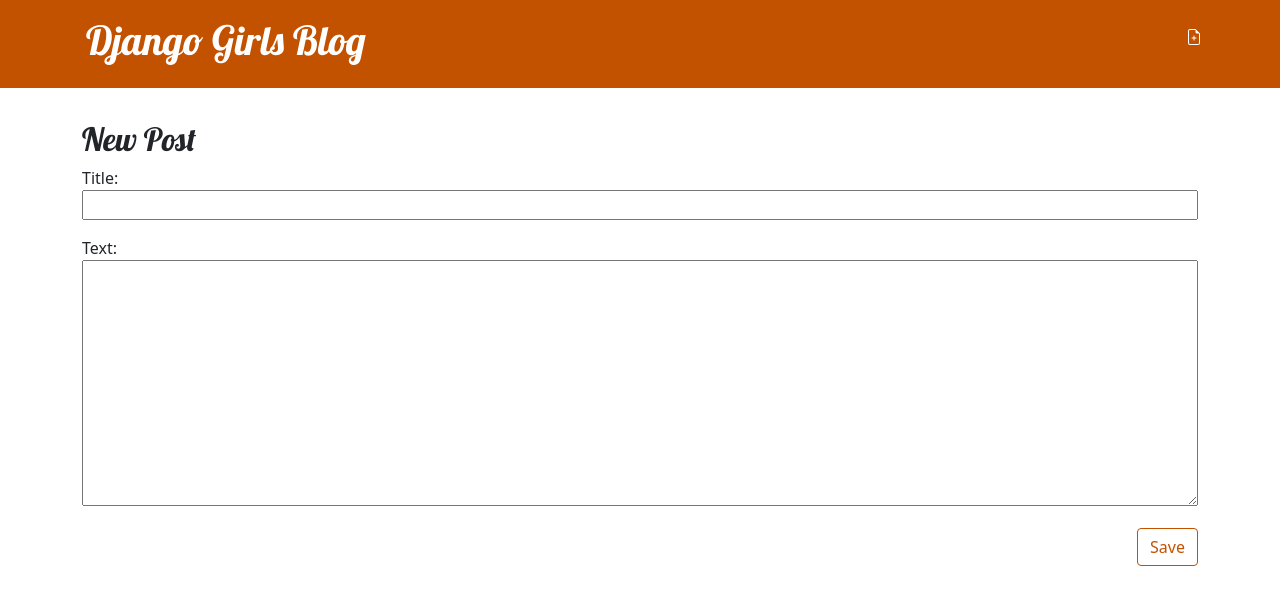
After one commit to bnjn/blog-site, a Django app: page /post/new in a window 1280 px wide. The commit adds this page. Shown: the top 605 px of the page. Run offline with Django 3.2, Linux system fonts and the light colour scheme; the visitor is signed in with stand-in values (Sample User, id 1).

Commit message:
full crud functionality added

```diff
--- /dev/null
+++ b/blog/forms.py
@@ -0,0 +1,8 @@
+from django import forms
+from .models import Post
+
+
+class PostForm(forms.ModelForm):
+    class Meta:
+        model = Post
+        fields = ('title', 'text',)
--- a/blog/static/css/blog.css
+++ b/blog/static/css/blog.css
@@ -1,13 +1,72 @@
-h1 a, h2 a {
-    color: #C25100;
+.page-header {
+    background-color: #C25100;
+    margin-top: 0;
+    margin-bottom: 2rem;
+    padding: 1rem 1rem 1rem 1.5rem;
+}
+
+.page-header h1,
+.page-header h1 a,
+.page-header h1 a:visited,
+.page-header h1 a:active {
+    color: #FFFFFF;
+    font-size: 2.5rem;
+}
+
+h1,
+h2,
+h3,
+h4 {
     font-family: 'Lobster', serif;
+}
+
+a {
     text-decoration: none;
 }
 
-h1 a:hover, h2 a:hover {
-    color: #fc6f00;
+.date {
+    color: #828282;
 }
 
-body {
-    padding-left: 1rem;
+.save {
+    float: right;
 }
+
+.post-form textarea,
+.post-form input {
+    width : 100%;
+}
+
+.top-menu,
+.top-menu:hover,
+.top-menu:visited {
+    color: #FFFFFF;
+    float: right;
+    font-size: 1.5rem;
+}
+
+.post {
+    margin-bottom: 3rem;
+}
+
+.post h2 a,
+.post h2 a:visited {
+    color: #000000;
+}
+
+.post > .date,
+.post > .actions {
+    float: right;
+}
+
+.btn-secondary,
+.btn-secondary:visited {
+    color: #C25100;
+    background: none;
+    border-color: #C25100;
+}
+
+.btn-secondary:hover {
+    color: #FFFFFF;
+    background-color: #C25100;
+}
--- /dev/null
+++ b/blog/templates/blog/base.html
@@ -0,0 +1,30 @@
+{% load static %}
+<!DOCTYPE html>
+<html>
+    <head>
+        <link rel="stylesheet" href="https://cdn.jsdelivr.net/npm/bootstrap@5.1.3/dist/css/bootstrap.min.css" integrity="sha384-1BmE4kWBq78iYhFldvKuhfTAU6auU8tT94WrHftjDbrCEXSU1oBoqyl2QvZ6jIW3" crossorigin="anonymous">
+        <link rel="stylesheet" href="{% static 'css/blog.css' %}">
+        <link href="//fonts.googleapis.com/css?family=Lobster&subset=latin,latin-ext" rel="stylesheet" type="text/css">
+        <title>Some Blog Site</title>
+    </head>
+    <body>
+        <header class="page-header">
+            <div class="container">
+                {% if user.is_authenticated %}
+                    <a href="{% url 'post_new' %}" class="top-menu">
+                        {% include './icons/file-earmark-plus.svg' %}
+                    </a>
+                {% endif %}
+                <h1><a href="/">Django Girls Blog</a></h1>
+            </div>
+        </header>
+        <main class="container">
+            <div class="row">
+                 <div class="col">
+                    {% block content %}
+                     {% endblock %}
+                 </div>
+            </div>
+        </main>
+    </body>
+</html>
--- /dev/null
+++ b/blog/templates/blog/post_edit.html
@@ -0,0 +1,9 @@
+{% extends 'blog/base.html' %}
+
+{% block content %}
+    <h2>New Post</h2>
+    <form method="POST" class="post-form">{% csrf_token %}
+        {{ form.as_p }}
+        <button type="submit" class="save btn btn-secondary">Save</button>
+    </form>
+{% endblock %}
--- a/blog/urls.py
+++ b/blog/urls.py
@@ -2,5 +2,8 @@
 from . import views
 
 urlpatterns = [
-  path('', views.post_list, name='post_list')
+  path('', views.post_list, name='post_list'),
+  path('post/<int:pk>/', views.post_detail, name='post_detail'),
+  path('post/new', views.post_new, name='post_new'),
+  path('post/<int:pk>/edit', views.post_edit, name='post_edit'),
 ]
--- a/blog/views.py
+++ b/blog/views.py
@@ -1,9 +1,44 @@
-from django.shortcuts import render
+from django.shortcuts import render, get_object_or_404, redirect
 from django.utils import timezone
 from .models import Post
+from .forms import PostForm
 
 
 # Create your views here.
 def post_list(request):
     posts = Post.objects.filter(published_date__lte=timezone.now()).order_by('published_date')
     return render(request, 'blog/post_list.html', {'posts': posts})
+
+
+def post_detail(request, pk):
+    post = get_object_or_404(Post, pk=pk)
+    return render(request, 'blog/post_detail.html', {'post': post})
+
+
+def post_new(request):
+    if request.method == 'POST':
+        form = PostForm(request.POST)
+        if form.is_valid():
+            post = form.save(commit=False)
+            post.author = request.user
+            post.published_date = timezone.now()
+            post.save()
+            return redirect('post_detail', pk=post.pk)
+    else:
+        form = PostForm()
+    return render(request, 'blog/post_edit.html', {'form': form})
+
+
+def post_edit(request, pk):
+    post = get_object_or_404(Post, pk=pk)
+    if request.method == 'POST':
+        form = PostForm(request.POST, instance=post)
+        if form.is_valid():
+            post = form.save(commit=False)
+            post.author = request.user
+            post.published_date = timezone.now()
+            post.save()
+            return redirect('post_detail', pk=post.pk)
+    else:
+        form = PostForm(instance=post)
+    return render(request, 'blog/post_edit.html', {'form': form})
```
Also changed, not shown: blog/templates/blog/post_detail.html (added, +20 -0 lines), blog/templates/blog/post_list.html (+11 -22 lines), blog/templates/blog/icons/file-earmark-plus.svg (added), blog/templates/blog/icons/pencil-fill.svg (added), 1 other file.
